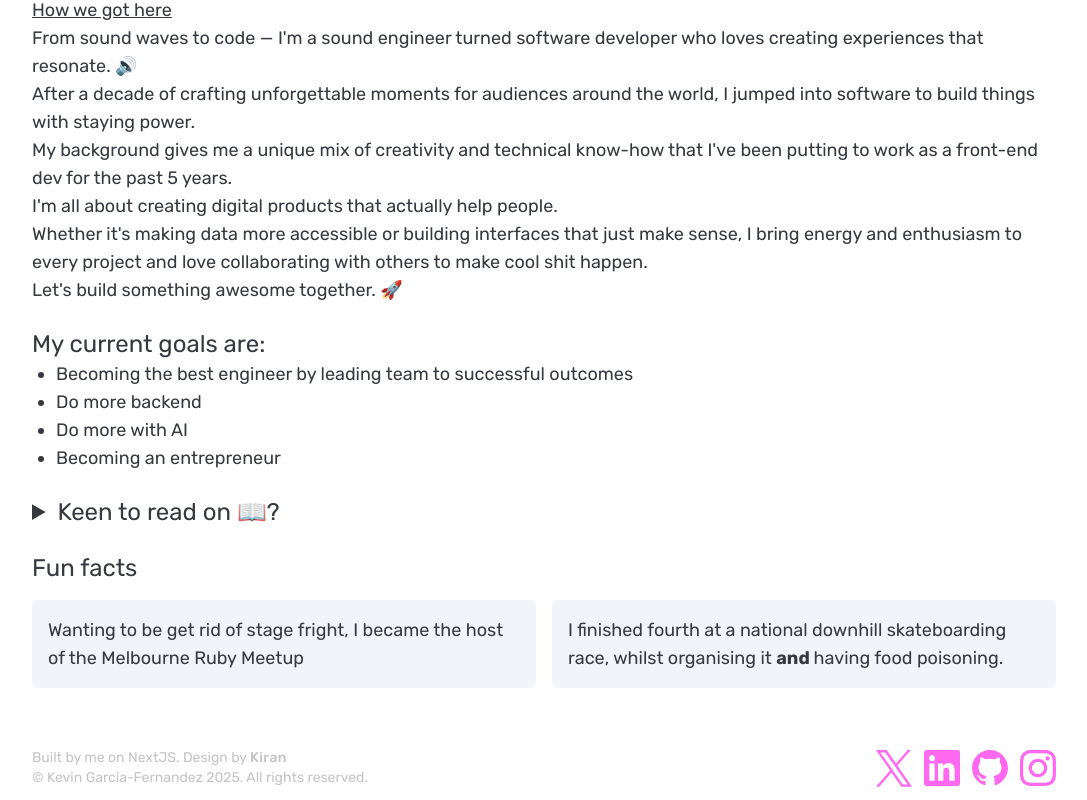
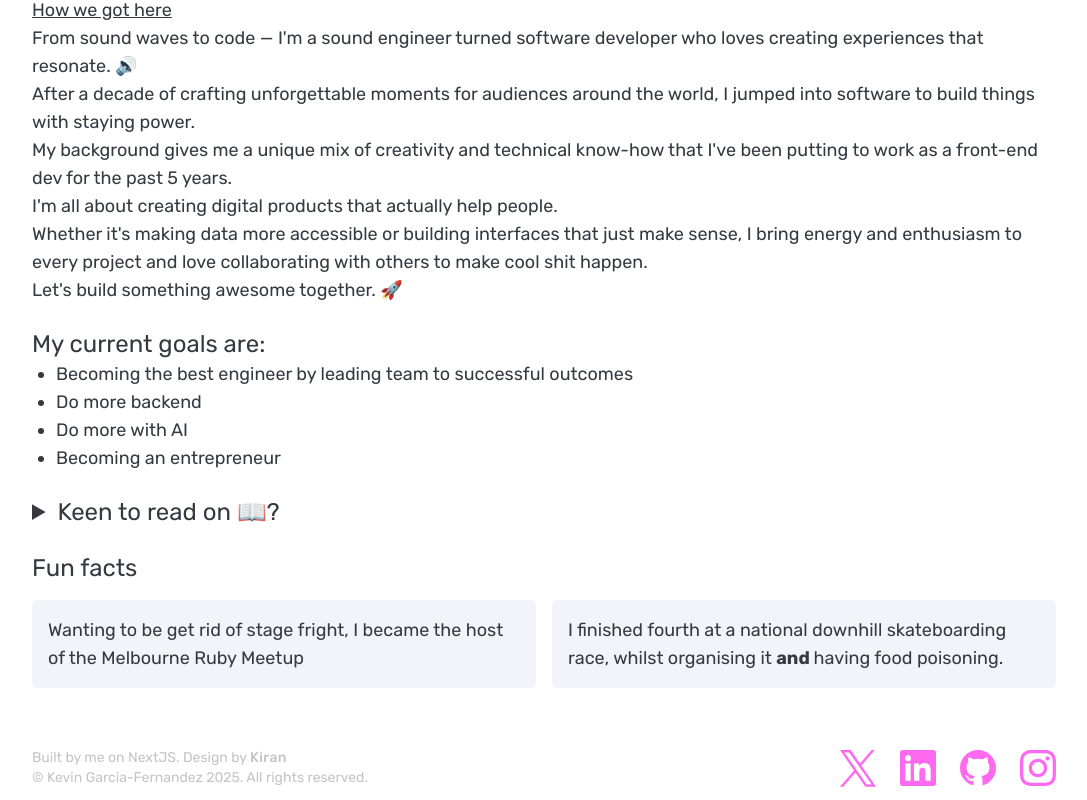
Before and after one commit to optimistic-updt/my-portofolio, a Next.js app: page / in a window 1280 px wide. Shown: the part 1439-2239 px from the top of the page, without its empty margins (96-1183 px from the left). Built offline with nearby package versions, Linux system fonts and the light colour scheme.

Commit message:
feat: fix footer

```diff
--- a/app/feature/Footer/Footer.tsx
+++ b/app/feature/Footer/Footer.tsx
@@ -4,7 +4,7 @@ import React, { FC } from "react";
 const Footer: FC = () => {
   return (
     <footer className="py-3 text-sm text-muted bg-white px-6 mx-auto lg:px-32">
-      <div className="max-w-5xl mx-auto flex flex-col-reverse md:flex-row items-center justify-between ">
+      <div className="max-w-5xl gap-3 mx-auto flex flex-col-reverse md:flex-row items-center justify-between ">
         <div className="">
           <p>
             Built by me on NextJS. Design by{" "}
@@ -19,7 +19,7 @@ const Footer: FC = () => {
           <p>&copy; Kevin Garcia-Fernandez 2025. All rights reserved.</p>
         </div>
 
-        <nav className="text-primary space-x-3 flex items-center">
+        <nav className="text-primary space-x-6 flex items-center">
           {ME.socialLinks.map(({ name, url, icon }) => (
             <a
               key={name}
```
